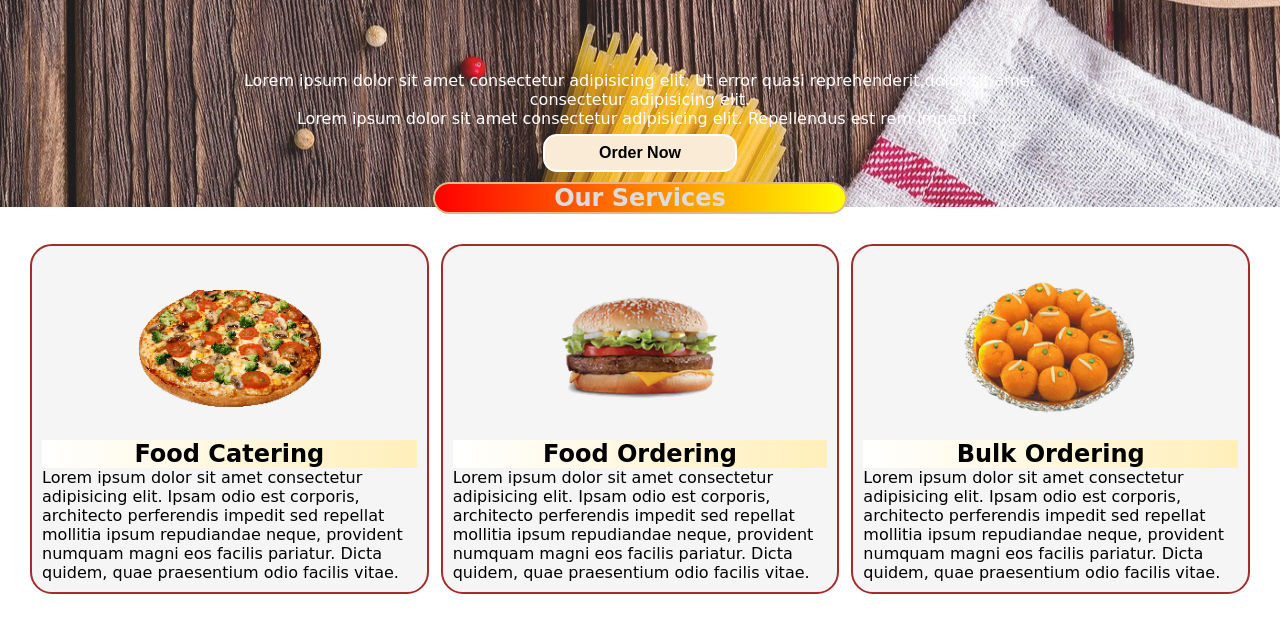
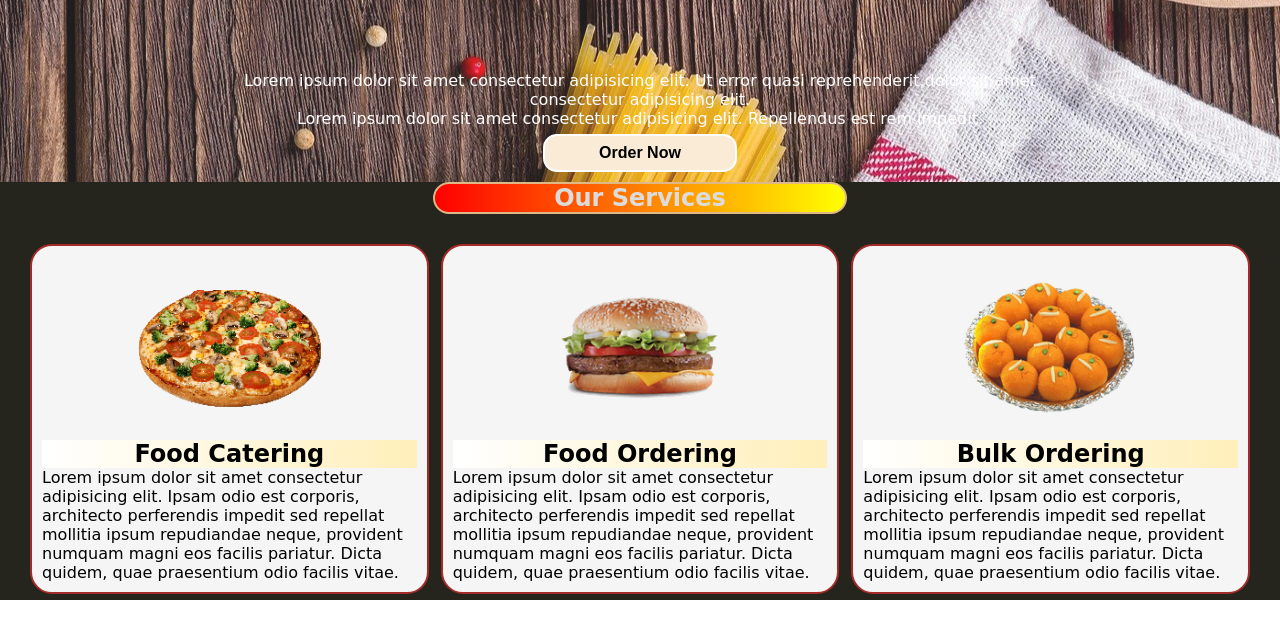
Before and after one commit to atulpatill/Food-Delivery-Website, a plain HTML site: page index.html in a window 1280 px wide. Shown: the part 568-1189 px from the top of the page. Drawn offline with Linux system fonts and the light colour scheme; a web font is replaced by a local one.

Commit message:
style: added

```diff
--- a/CSS/style.css
+++ b/CSS/style.css
@@ -131,6 +131,9 @@ background: linear-gradient(to right, #FFFFFF, #FFEFBA); /* W3C, IE 10+/ Edge, F
    cursor: pointer;
 
 }
+.section-container{
+    background-color: rgb(37 37 29);
+}
 .center{
     text-align: center;
 }
```
